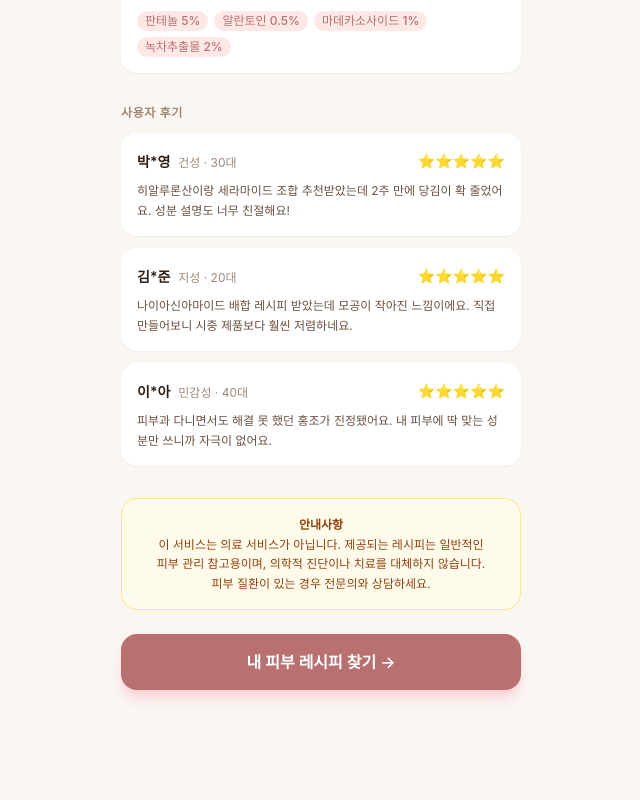
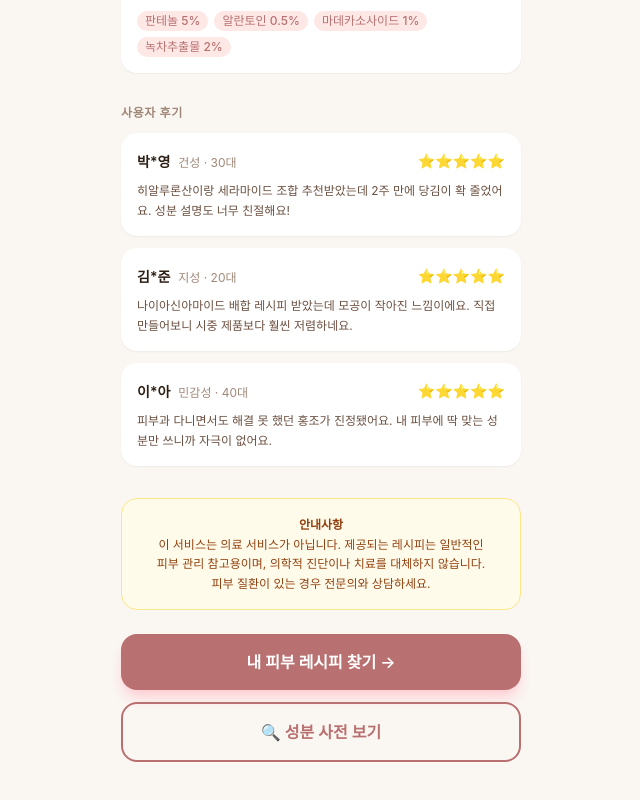
Before and after one commit to dowonkim655-byte/skin-recipe-app, a Next.js app: page / in a window 1280 px wide. Shown: the part 969-1769 px from the top of the page, without its empty margins (319-959 px from the left). Before the commit the page ends 1699 px from the top, so only its background shows below. Built offline with nearby package versions, Linux system fonts and the light colour scheme.

Commit message:
Add ingredients page navigation links from home and result pages

```diff
--- a/app/page.tsx
+++ b/app/page.tsx
@@ -247,6 +247,15 @@ export default function OnboardingPage() {
       >
         내 피부 레시피 찾기 →
       </button>
+
+      {/* Secondary CTA */}
+      <button
+        onClick={() => router.push('/ingredients')}
+        className="w-full mt-3 active:scale-95 font-semibold py-4 rounded-2xl text-base transition-all duration-200 border-2"
+        style={{ color: '#b97070', borderColor: '#b97070', backgroundColor: 'transparent' }}
+      >
+        🔍 성분 사전 보기
+      </button>
     </main>
   );
 }
--- a/app/result/ResultClient.tsx
+++ b/app/result/ResultClient.tsx
@@ -589,6 +589,22 @@ export default function ResultClient() {
     <main className="min-h-screen bg-cream animate-fadeIn">
       {/* Sticky tab bar */}
       <div className="sticky top-0 z-20 bg-white border-b border-stone-100 shadow-sm">
+        <div className="flex items-center px-3 pt-2 pb-1 gap-2">
+          <button
+            onClick={() => router.push('/')}
+            className="text-xs text-text-muted px-2 py-1 rounded-lg active:bg-stone-100 flex-shrink-0"
+          >
+            ← 홈
+          </button>
+          <div className="flex-1" />
+          <button
+            onClick={() => router.push('/ingredients')}
+            className="text-xs font-semibold px-3 py-1 rounded-full flex-shrink-0"
+            style={{ backgroundColor: '#fde8e6', color: '#b97070' }}
+          >
+            🔍 성분 사전
+          </button>
+        </div>
         <div className="flex">
           {TABS.map((tab) => (
             <button
```
